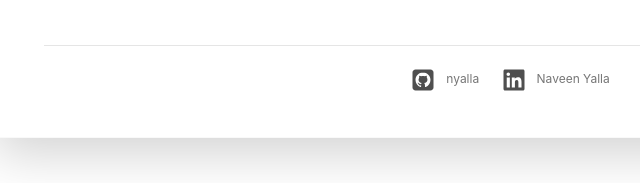
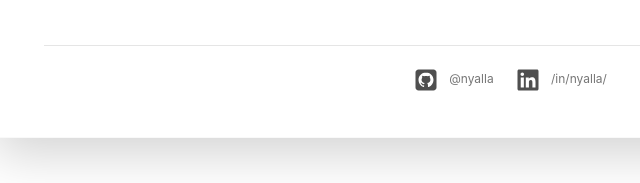
Before and after one commit to nyalla/nyalla.github.io, a website: page resume.html in a window 1280 px wide. Shown: the part 1644-1827 px from the top of the page, 123-763 px from the left. Drawn offline with Linux system fonts and the light colour scheme.

Commit message:
Update resume.html

```diff
--- a/resume.html
+++ b/resume.html
@@ -200,8 +200,8 @@
 						<hr>
 						<div class="resume-footer text-center">
 							<ul class="resume-social-list list-inline mx-auto mb-0 d-inline-block text-muted">
-								<li class="list-inline-item mb-lg-0 mr-3"><a class="resume-link" href="http://github.com/nyalla"><i class="fab fa-github-square fa-2x mr-2" data-fa-transform="down-4"></i><span class="d-none d-lg-inline-block text-muted">nyalla</span></a></li>
-								<li class="list-inline-item mb-lg-0 mr-3"><a class="resume-link" href="http://linkedin.com/in/naveenyalla22"><i class="fab fa-linkedin fa-2x mr-2" data-fa-transform="down-4"></i><span class="d-none d-lg-inline-block text-muted">Naveen Yalla</span></a></li>
+								<li class="list-inline-item mb-lg-0 mr-3"><a class="resume-link" href="http://github.com/nyalla"><i class="fab fa-github-square fa-2x mr-2" data-fa-transform="down-4"></i><span class="d-none d-lg-inline-block text-muted">@nyalla</span></a></li>
+								<li class="list-inline-item mb-lg-0 mr-3"><a class="resume-link" href="http://linkedin.com/in/nyalla"><i class="fab fa-linkedin fa-2x mr-2" data-fa-transform="down-4"></i><span class="d-none d-lg-inline-block text-muted">/in/nyalla/</span></a></li>
 
 							</ul>
 						</div><!--//resume-footer-->
```
